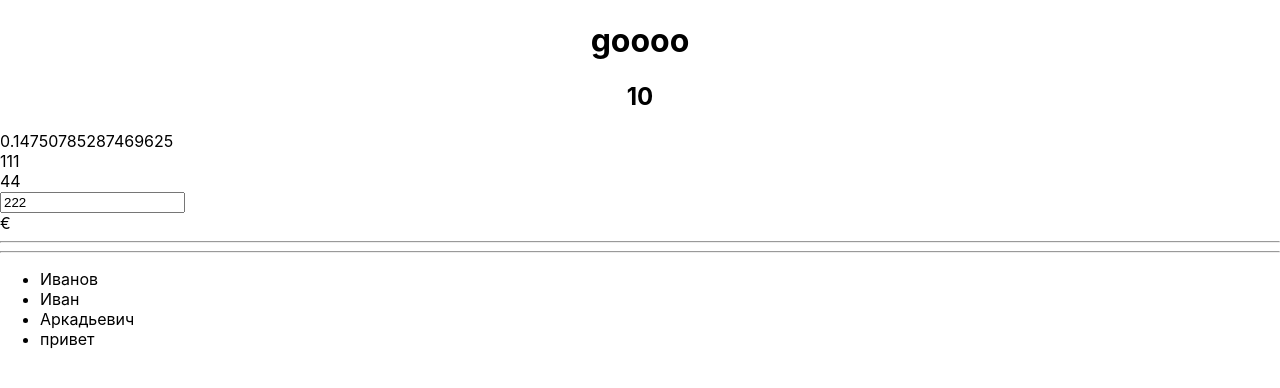
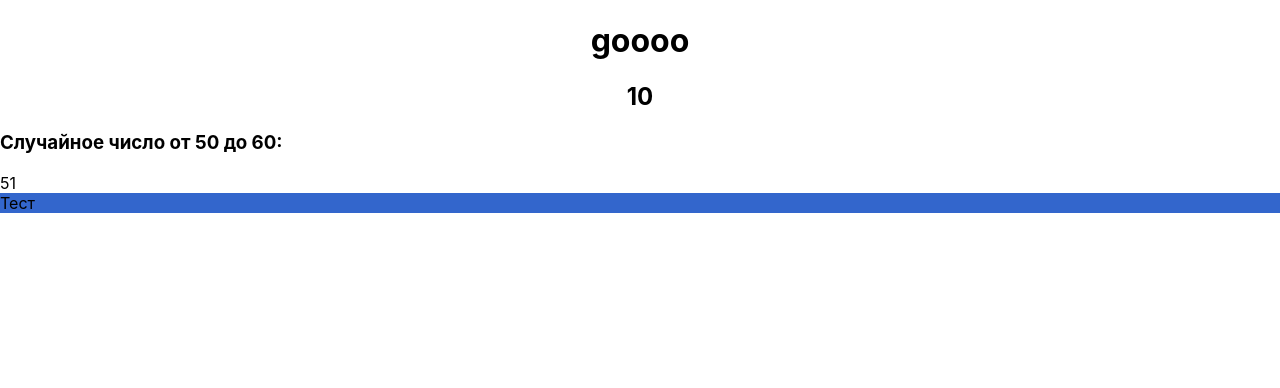
Before and after one commit to AshLob/ITgidReactLiteLevel2019, a React (Create React App) app: page / in a window 1280 px wide. Shown: the top 388 px of the page. Built offline with nearby package versions, Linux system fonts and the light colour scheme.

Commit message:
сделал блок заготовку для задания 3

```diff
--- a/src/App.js
+++ b/src/App.js
@@ -24,20 +24,10 @@ class App extends React.Component {
           <h1>{this.state.go}</h1>
           <h2>{3+7}</h2>
         </div>
-        <div>{Math.random()}</div>
-        <div>{this.test()}</div>
-        <div>{a}</div>
-        <input defaultValue="222"/>
-        <div>&#8364;</div>
-        <hr />
-        <div>{true}</div>
-        <hr />
-        {/* <div>{...b}</div> */}
-        <ul>
-          {vvv.map(elem => {
-            return <li key={elem}>{elem}</li>
-          } )}
-        </ul>
+        <h3>Случайное число от 50 до 60: </h3>
+        <div>{Math.round(10*Math.random()+50)}</div>
+        <div style={{backgroundColor: '#3366CC'}}>Тест </div>
+
       </div>
     )
   }
```
